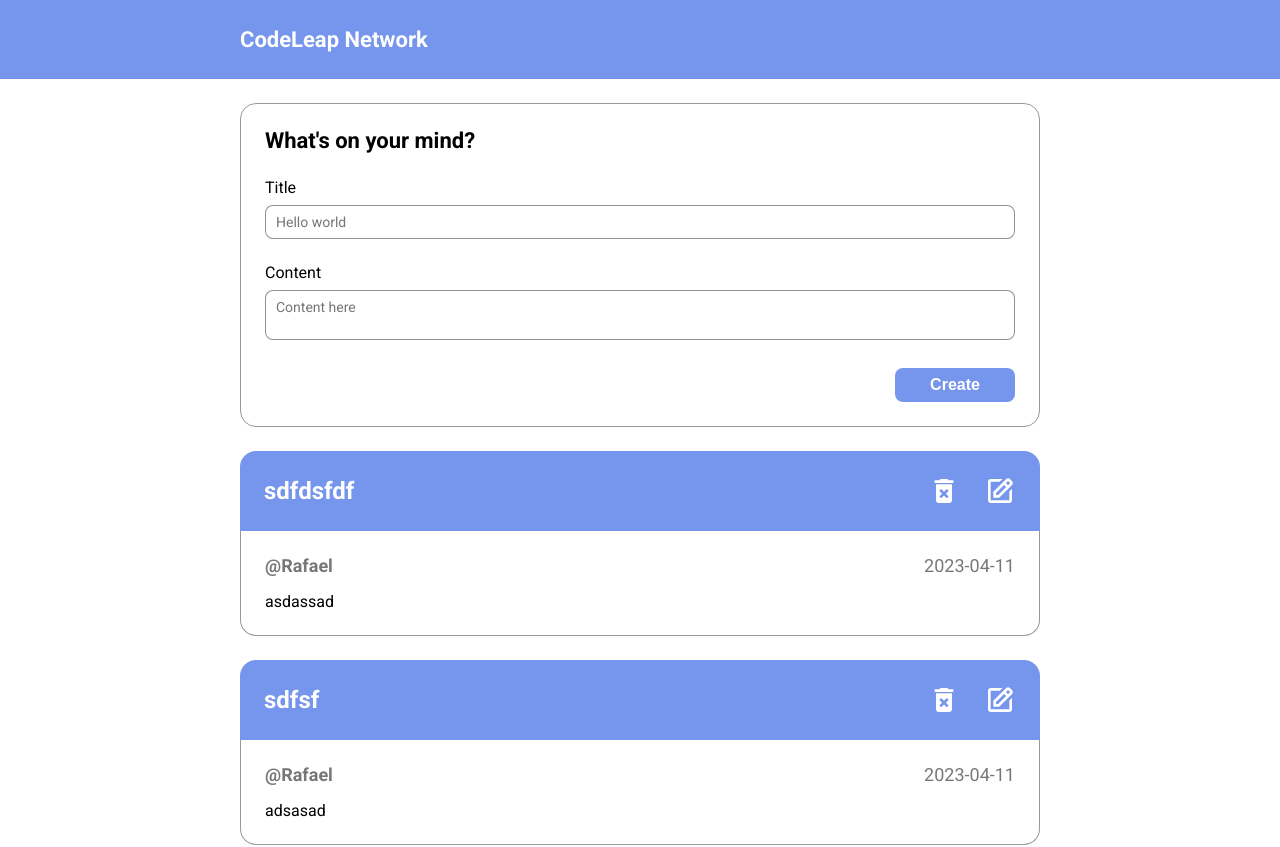
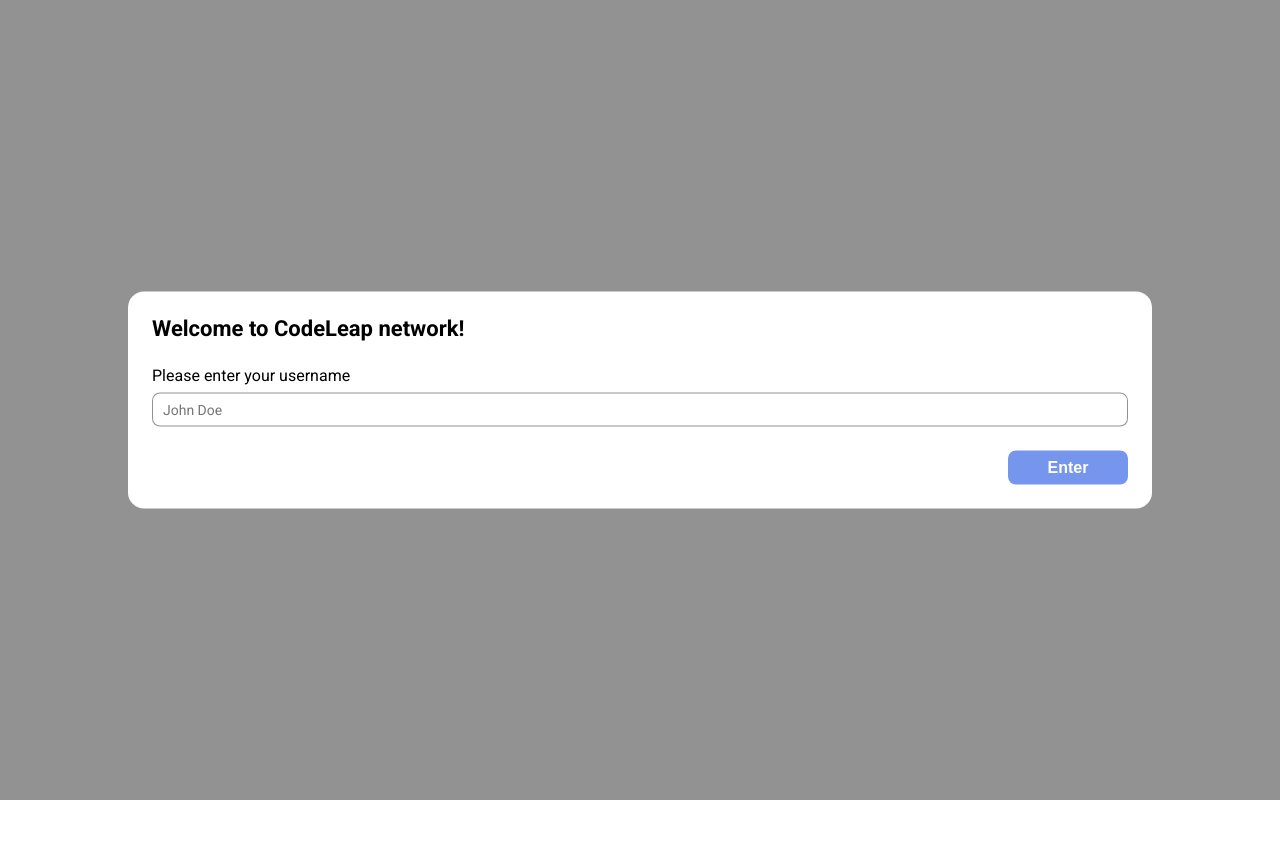
Before and after one commit to sucodelarangela/codeleap-network, a React (Vite) app: page / in a window 1280 px wide. Shown: the top 847 px of the page. After the commit the page ends 800 px from the top, so only its background shows below. Built offline with nearby package versions, Linux system fonts and the light colour scheme.

Commit message:
feat: add enter username dialog

```diff
--- a/src/App.jsx
+++ b/src/App.jsx
@@ -1,9 +1,15 @@
+import { useState } from "react";
 import { Home } from "./pages/Home";
+import { Modal } from "./components/Modal";
 
 function App() {
+  // User is saved in localStorage, so it's only necessary to enter username on initial screen once
+  const [user, setUser] = useState(localStorage.getItem('user'));
+
   return (
     <main className="App">
-      <Home />
+      {/* If there's a username, then load Home component */}
+      {user ? <Home user={user} /> : <Modal type='user' setUser={setUser} />}
     </main>
   );
 }
--- a/src/components/Header/index.jsx
+++ b/src/components/Header/index.jsx
@@ -1,9 +1,12 @@
 import styles from './styles.module.css';
 
-export const Header = () => {
+export const Header = ({ user }) => {
   return (
     <header className={styles.header}>
-      <h1 className={`container ${styles.h1}`}>CodeLeap Network</h1>
+      <div className='container'>
+        <h1>CodeLeap Network</h1>
+        <h4>Welcome, {user}</h4>
+      </div>
     </header>
   );
 };
--- a/src/components/Header/styles.module.css
+++ b/src/components/Header/styles.module.css
@@ -1,9 +1,15 @@
-header {
+.header {
   background-color: var(--blue);
 }
 
-h1 {
+.header div {
   color: var(--white);
+  display: flex;
+  align-items: center;
+  justify-content: space-between;
+}
+
+.header h1 {
   font-size: 22px;
   font-weight: 700;
   padding: 27px 0;
--- a/src/components/Modal/index.jsx
+++ b/src/components/Modal/index.jsx
@@ -1,11 +1,19 @@
 import styles from './Modal.module.css';
 import { Button } from '../Form/Button/index';
 
-export const Modal = ({ type, clickAction }) => {
+export const Modal = ({ type, clickAction, setUser }) => {
+  // ENTER DIALOG: Saving username on localStorage and React state through FormData
+  const handleEnter = (e) => {
+    e.preventDefault();
+    const formData = new FormData(e.target);
+    setUser(formData.get('username'));
+    localStorage.setItem('user', formData.get('username'));
+  };
 
   return (
     <div className={styles.overlay}>
       <div className={styles.modal}>
+        {/* Conditionally render a different dialog structure according to user actions */}
         {type === 'delete' ? (
           <>
             <h2 className="title">Are you sure you want to delete this item?</h2>
@@ -26,6 +34,13 @@
               <Button type='submit' action='save'>Save</Button>
             </div>
           </form>
+        ) : type === 'user' ? (
+          <form onSubmit={handleEnter}>
+            <legend className='title'>Welcome to CodeLeap network!</legend>
+            <label htmlFor="username" className='label'>Please enter your username</label>
+            <input id="username" name="username" type="text" placeholder="John Doe" className='input' />
+            <Button type='submit' action='submit'>Enter</Button>
+          </form>
         ) : ''}
       </div>
     </div>
--- a/src/pages/Home/index.jsx
+++ b/src/pages/Home/index.jsx
@@ -2,10 +2,10 @@
 import { Header } from "../../components/Header";
 import { Posts } from "../../components/Posts";
 
-export const Home = () => {
+export const Home = ({ user }) => {
   return (
     <section>
-      <Header />
+      <Header user={user} />
       <Form />
       <Posts />
     </section>
```
